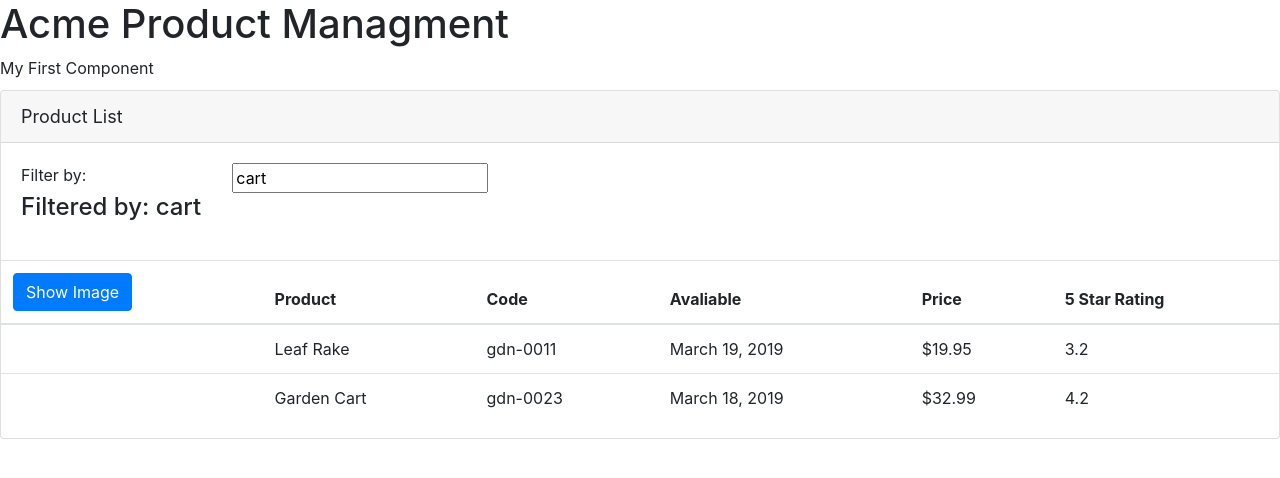
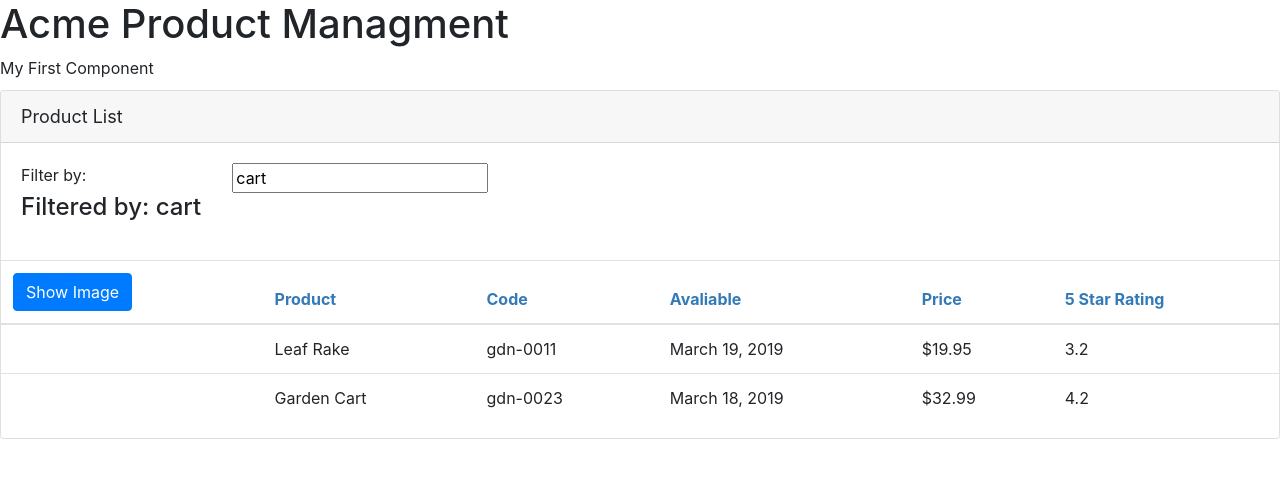
Before and after one commit to HudsonFinn/AngularCourse, an Angular app: page / in a window 1280 px wide. Shown: the top 478 px of the page. Built offline with nearby package versions, Linux system fonts and the light colour scheme.

Commit message:
feat:Added encapsulated stylesheet

```diff
--- /dev/null
+++ b/src/app/products/product-list.component.css
@@ -0,0 +1,3 @@
+thead {
+	color: #337AB7
+}
--- a/src/app/products/product-list.component.ts
+++ b/src/app/products/product-list.component.ts
@@ -3,8 +3,8 @@ import { IProduct } from './product';
 
 @Component({
 	selector: 'pm-products',
-	templateUrl: './product-list.component.html'
-
+	templateUrl: './product-list.component.html',
+	styleUrls: ['./product-list.component.css']
 })
 export class ProductListComponent {
 	pageTitle: string = 'Product List'
```
